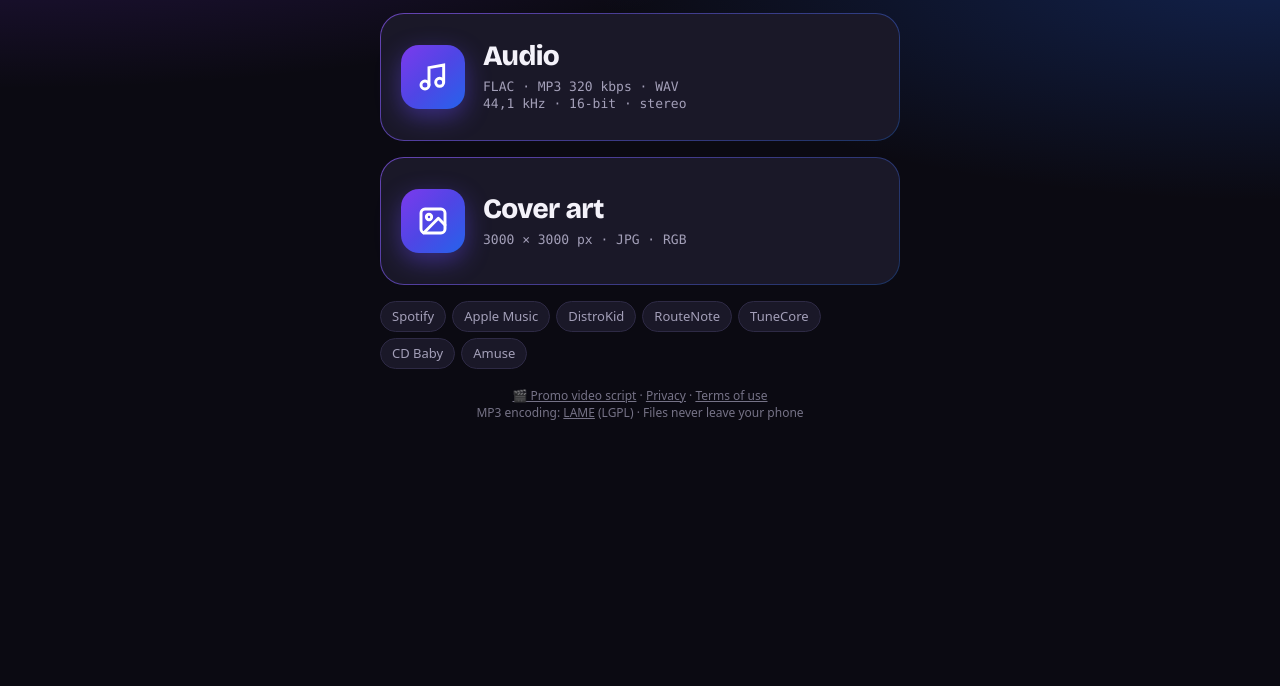
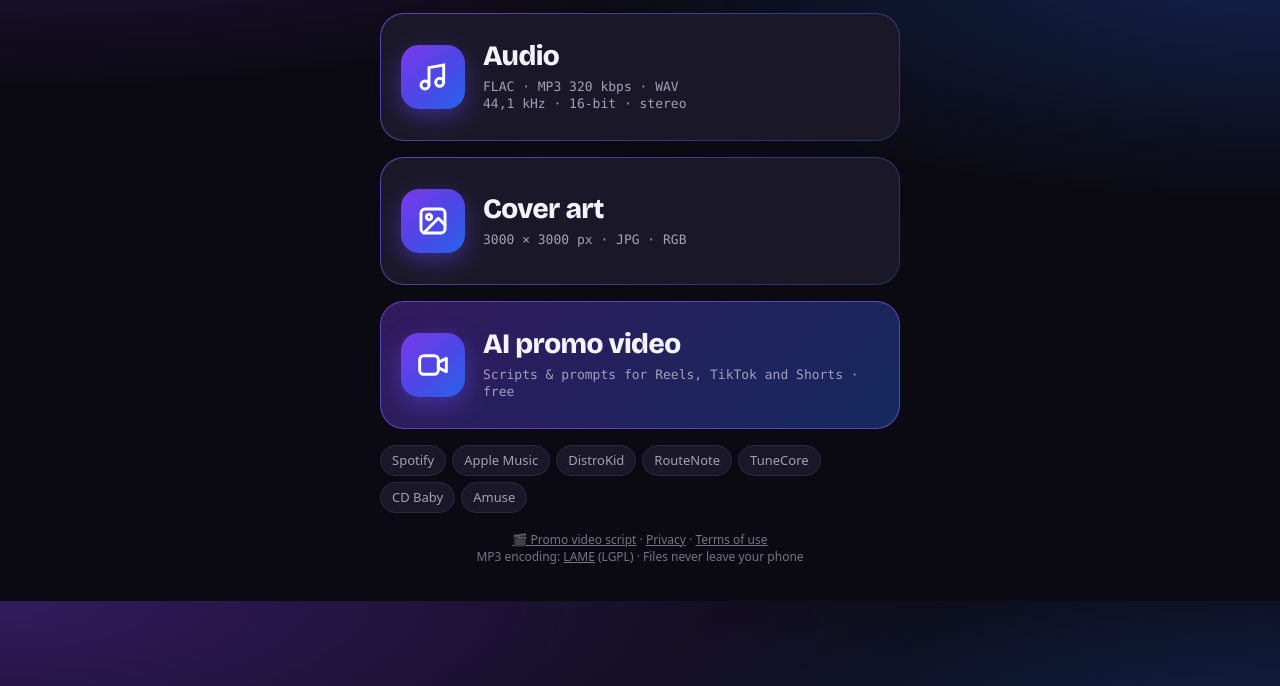
Before and after one commit to daniele-marsico/streampack, a plain HTML site: page index.html in a window 1280 px wide. Shown: the part 199-885 px from the top of the page. Before the commit the page ends 800 px from the top, so only its background shows below. Drawn offline with nearby package versions, Linux system fonts and the light colour scheme.

Commit message:
Big AI promo video tile on home; Google Search Console verification
Co-Authored-By: Claude Opus 5.5 <noreply@anthropic.com>
Claude-Session: https://claude.ai/code/session_01MP5avdqLedzTzyg22eHGWX

```diff
--- a/_worker.js
+++ b/_worker.js
@@ -143,6 +143,7 @@ Keep it ${len} total, vertical 9:16 unless YouTube. No preamble, no comments.`;
 export default {
   async fetch(request, env) {
     const url = new URL(request.url);
+    if (url.pathname.startsWith('/google13bcbada3e5e0f65')) return new Response('google-site-verification: google13bcbada3e5e0f65.html', { headers: { 'content-type': 'text/html; charset=utf-8' } });
     if (url.pathname === '/api/cover' && request.method === 'POST') return cover(request, env);
     if (url.pathname === '/api/script' && request.method === 'POST') return script(request, env);
     if (url.pathname === '/api/tool' && request.method === 'POST') return tool(request, env);
--- a/index.html
+++ b/index.html
@@ -153,7 +153,7 @@ footer a{color:inherit}
 @keyframes introOut{to{opacity:0;filter:blur(14px);transform:scale(1.08);visibility:hidden}}
 @media (prefers-reduced-motion:reduce){#intro,#intro *{animation-duration:.01s!important;animation-delay:0s!important}#intro{animation:introOut .3s ease .6s forwards}}
 </style>
-<style>.promo{display:flex;flex-direction:column;gap:6px;text-decoration:none;color:inherit;border:1px solid rgba(124,58,237,.45)}.promo b{font-size:1.05rem}.promo .pcta{align-self:flex-start;margin-top:4px;padding:10px 16px;border-radius:12px;background:linear-gradient(135deg,#7C3AED,#2563EB);color:#fff;font-weight:700}.promo .pad{opacity:.6;font-size:.72rem}</style>
+<style>.big-video{text-decoration:none;color:inherit;background:linear-gradient(135deg,rgba(124,58,237,.35),rgba(37,99,235,.35));border:1px solid rgba(139,92,246,.6)}.promo{display:flex;flex-direction:column;gap:6px;text-decoration:none;color:inherit;border:1px solid rgba(124,58,237,.45)}.promo b{font-size:1.05rem}.promo .pcta{align-self:flex-start;margin-top:4px;padding:10px 16px;border-radius:12px;background:linear-gradient(135deg,#7C3AED,#2563EB);color:#fff;font-weight:700}.promo .pad{opacity:.6;font-size:.72rem}</style>
 </head>
 <body>
 <div id="intro" aria-hidden="true" hidden>
@@ -198,6 +198,10 @@ footer a{color:inherit}
       <span class="ic"><svg viewBox="0 0 24 24" fill="none" stroke="currentColor" stroke-width="2.2" stroke-linecap="round" stroke-linejoin="round"><rect x="3" y="3" width="18" height="18" rx="3"/><circle cx="9" cy="9" r="2"/><path d="m21 15-5-5L5 21"/></svg></span>
       <span><b data-t="cover"></b><span class="spec">3000 × 3000 px · JPG · RGB</span></span>
     </button>
+    <a class="tile big-video" id="go-video" href="/video/en/">
+      <span class="ic"><svg viewBox="0 0 24 24" fill="none" stroke="currentColor" stroke-width="2.2" stroke-linecap="round" stroke-linejoin="round"><rect x="2" y="5" width="14" height="14" rx="3"/><path d="m16 10 6-3v10l-6-3z"/></svg></span>
+      <span><b data-p="vT"></b><span class="spec" data-p="vS"></span></span>
+    </a>
     <div class="std"><span>Spotify</span><span>Apple Music</span><span>DistroKid</span><span>RouteNote</span><span>TuneCore</span><span>CD Baby</span><span>Amuse</span></div>
   </section>
 
@@ -330,14 +334,15 @@ document.querySelectorAll('.back').forEach(b=>b.onclick=()=>show('home'));
 
 /* ---------- promo (affiliate) ---------- */
 const P={
-it:{pT:"Prossimo passo",pH:"Crea il video promo del tuo brano",pS:"Visualizer, clip per Reels, TikTok e Shorts con voce e sottotitoli AI, in pochi minuti.",pC:"Prova VideoGen gratis →",pAd:"Link affiliato: se ti abboni, StreamPack riceve una commissione senza costi per te."},
-en:{pT:"Next step",pH:"Make a promo video for your track",pS:"Visualizers and clips for Reels, TikTok and Shorts with AI voice and captions, in minutes.",pC:"Try VideoGen free →",pAd:"Affiliate link: if you subscribe, StreamPack earns a commission at no cost to you."},
-es:{pT:"Siguiente paso",pH:"Crea el vídeo promocional de tu tema",pS:"Visualizers y clips para Reels, TikTok y Shorts con voz y subtítulos IA, en minutos.",pC:"Prueba VideoGen gratis →",pAd:"Enlace de afiliado: si te suscribes, StreamPack recibe una comisión sin coste para ti."},
-fr:{pT:"Étape suivante",pH:"Crée la vidéo promo de ton morceau",pS:"Visualizers et clips pour Reels, TikTok et Shorts avec voix et sous-titres IA, en quelques minutes.",pC:"Essaie VideoGen gratuitement →",pAd:"Lien affilié : si tu t'abonnes, StreamPack touche une commission, sans frais pour toi."},
-de:{pT:"Nächster Schritt",pH:"Erstelle ein Promo-Video für deinen Track",pS:"Visualizer und Clips für Reels, TikTok und Shorts mit KI-Stimme und Untertiteln, in Minuten.",pC:"VideoGen kostenlos testen →",pAd:"Affiliate-Link: Wenn du ein Abo abschließt, erhält StreamPack eine Provision, ohne Kosten für dich."},
-pt:{pT:"Próximo passo",pH:"Crie o vídeo promocional da sua faixa",pS:"Visualizers e clipes para Reels, TikTok e Shorts com voz e legendas por IA, em minutos.",pC:"Experimente o VideoGen grátis →",pAd:"Link de afiliado: se você assinar, o StreamPack recebe uma comissão sem custo para você."}};
+it:{vT:"Video promo con AI",vS:"Script e prompt per Reels, TikTok e Shorts · gratis",pT:"Prossimo passo",pH:"Crea il video promo del tuo brano",pS:"Visualizer, clip per Reels, TikTok e Shorts con voce e sottotitoli AI, in pochi minuti.",pC:"Prova VideoGen gratis →",pAd:"Link affiliato: se ti abboni, StreamPack riceve una commissione senza costi per te."},
+en:{vT:"AI promo video",vS:"Scripts & prompts for Reels, TikTok and Shorts · free",pT:"Next step",pH:"Make a promo video for your track",pS:"Visualizers and clips for Reels, TikTok and Shorts with AI voice and captions, in minutes.",pC:"Try VideoGen free →",pAd:"Affiliate link: if you subscribe, StreamPack earns a commission at no cost to you."},
+es:{vT:"Vídeo promo con IA",vS:"Guiones y prompts para Reels, TikTok y Shorts · gratis",pT:"Siguiente paso",pH:"Crea el vídeo promocional de tu tema",pS:"Visualizers y clips para Reels, TikTok y Shorts con voz y subtítulos IA, en minutos.",pC:"Prueba VideoGen gratis →",pAd:"Enlace de afiliado: si te suscribes, StreamPack recibe una comisión sin coste para ti."},
+fr:{vT:"Vidéo promo avec IA",vS:"Scripts et prompts pour Reels, TikTok et Shorts · gratuit",pT:"Étape suivante",pH:"Crée la vidéo promo de ton morceau",pS:"Visualizers et clips pour Reels, TikTok et Shorts avec voix et sous-titres IA, en quelques minutes.",pC:"Essaie VideoGen gratuitement →",pAd:"Lien affilié : si tu t'abonnes, StreamPack touche une commission, sans frais pour toi."},
+de:{vT:"Promo-Video mit KI",vS:"Skripte & Prompts für Reels, TikTok und Shorts · kostenlos",pT:"Nächster Schritt",pH:"Erstelle ein Promo-Video für deinen Track",pS:"Visualizer und Clips für Reels, TikTok und Shorts mit KI-Stimme und Untertiteln, in Minuten.",pC:"VideoGen kostenlos testen →",pAd:"Affiliate-Link: Wenn du ein Abo abschließt, erhält StreamPack eine Provision, ohne Kosten für dich."},
+pt:{vT:"Vídeo promo com IA",vS:"Roteiros e prompts para Reels, TikTok e Shorts · grátis",pT:"Próximo passo",pH:"Crie o vídeo promocional da sua faixa",pS:"Visualizers e clipes para Reels, TikTok e Shorts com voz e legendas por IA, em minutos.",pC:"Experimente o VideoGen grátis →",pAd:"Link de afiliado: se você assinar, o StreamPack recebe uma comissão sem custo para você."}};
 function applyPromo(){
   document.querySelectorAll('[data-p]').forEach(e=>e.textContent=(P[lang]||P.en)[e.dataset.p]);
+  $('#go-video').href=lang==='it'?'/video/':'/video/en/';
   for(const k of ['audio','cover'])$('#promo-'+k).hidden=!results[k].some(r=>r.state==='ok');
 }
 /* ---------- results ---------- */
@@ -536,7 +541,7 @@ $('#ai-go').onclick=async()=>{
   r.src=null;aiBusy=false;$('#ai-go').firstElementChild.textContent=t('gen');aiNote();rerender();
 };
 
-applyFmt();applyLang();
+applyFmt();applyLang();applyPromo();
 if('serviceWorker' in navigator)addEventListener('load',()=>navigator.serviceWorker.register('sw.js').catch(()=>{}));
 </script>
 </body>
--- a/sw.js
+++ b/sw.js
@@ -1,4 +1,4 @@
-const C = 'streampack-v11';
+const C = 'streampack-v12';
 const FILES = ['./', './index.html', './manifest.json', './icon-192.png', './icon-512.png', './icon-512-rounded.png', './apple-touch-icon.png', './flac.js', './lame.min.js', './privacy.html', './terms.html'];
 self.addEventListener('install', e => { e.waitUntil(caches.open(C).then(c => c.addAll(FILES))); self.skipWaiting(); });
 self.addEventListener('activate', e => {
```
Also changed, not shown: video/en/index.html (+1 -0 lines), video/index.html (+1 -0 lines).
